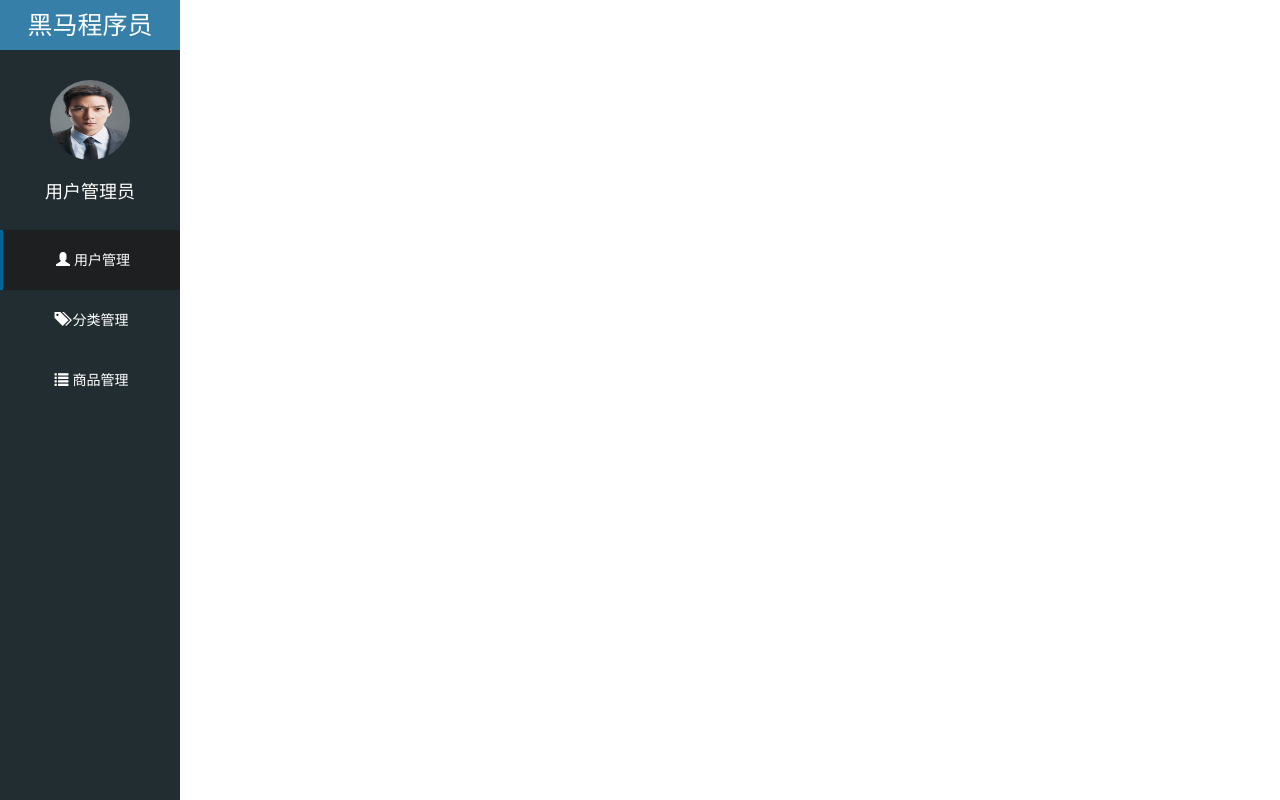
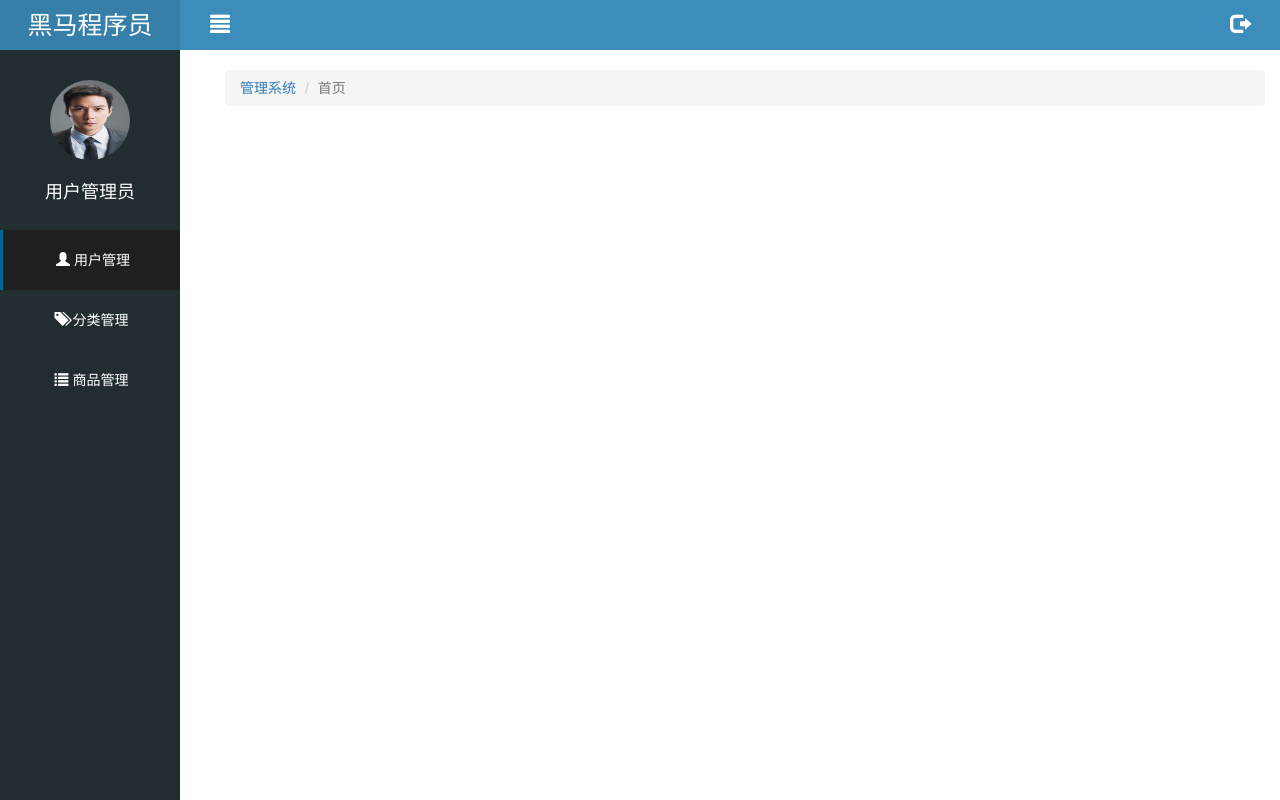
Before and after one commit to ywhniubi/letao, a website: page public/back/index.html in a window 1280 px wide. Drawn offline with Linux system fonts and the light colour scheme.

Commit message:
静态页面书写完成

```diff
--- a/public/back/css/index.css
+++ b/public/back/css/index.css
@@ -12,12 +12,14 @@ ul{
 
 .lt_leftside{
 	width: 180px;
-	height:800px;
+	height:100%;
 	background-color: #222D32;
-	position: relative;
+	position: fixed;
 	left:0px;
-	top: 0px
+	top: 0px ;
+		z-index: 999;
 }
+
 .left_title a{
 	color:white;
 	background-color: #367FA9;
@@ -27,6 +29,7 @@ ul{
 	display: block;
 	text-align: center;
 	line-height: 50px;
+
 }
 .left_user{
 	width: 180px;
@@ -56,3 +59,31 @@ ul{
 	background-color: #1D1F21;
     border-left: 3px solid #006699;
 }
+/*左侧侧边栏完成*/
+.lt_rightside{
+padding-left: 210px;
+padding-top: 50px;
+}
+
+.right_top {
+	height: 50px;
+	width: 100%;
+	position: fixed;
+	left: 0px;
+	top: 0px;
+    background-color: #3C8DBC;
+	padding-left: 180px;
+	z-index: 666;
+	padding-left: 210px;
+	padding-right: 30px;
+
+}
+.right_top a{
+	font-size: 20px;
+	color: white;
+	line-height: 50px;
+
+}
+.breadcrumb{
+	margin-top: 20px;
+}
--- a/public/back/index.html
+++ b/public/back/index.html
@@ -9,7 +9,7 @@
   	<link rel="stylesheet" href="./css/index.css">
 <body>
 	<!-- 左边侧边栏 -->
-	<div class="lt_leftside">
+ <div class="lt_leftside">
 	<!-- 侧边栏大标题 -->
 	<div class="left_title">
 		<a href="">黑马程序员</a>
@@ -22,6 +22,7 @@
 	<!-- 表单界面 -->
 	<ul class="catrioy">
 		<li class="current">
+		<!-- 一级导航 -->
 		<a href="#">
 			<i class="glyphicon glyphicon-user"></i>
 			<span>用户管理</span>
@@ -33,6 +34,7 @@
 				<span>分类管理</span>
 				</a>
 				<div class="left_child" style="display:none">
+				<!-- 二级导航 -->
 					<a href="#">一级分类</a>
 					<a href="#">二级分类</a>
 				</div>
@@ -49,7 +51,7 @@
 
 
 
-	</div>
+ </div>
 
 
 
@@ -64,7 +66,43 @@
 	<script src="lib/bootstrap-validator/js/bootstrapValidator.js"></script>
   	<script src="./lib/nprogress/nprogress.js"></script>
   	<script src="./js/common.js"></script>
+ <div class="lt_rightside">
+ 	<div class="right_top">
+ 		<a href="#" class="pull-left">
+ 			<i class="glyphicon glyphicon-align-justify"></i>
+ 		</a>
+ 		<a href="#" class="pull-right">
+ 			<i class="glyphicon glyphicon-log-out"></i>
+ 		</a>
+ 	</div><!--
+ 		流式布局容器有左右吗，默认padding -->
+ 		<div class="container-fluid" >
+ 	<ol class="breadcrumb">
+ 		<li><a href="#">管理系统</a></li>
+ 		<li class="active">首页</li>
+	</ol>
+ 		</div>
 
+
+
+
+
+
+
+
+
+
+
+
+
+
+
+
+
+
+
+
+ </div>
 
 
 
```
